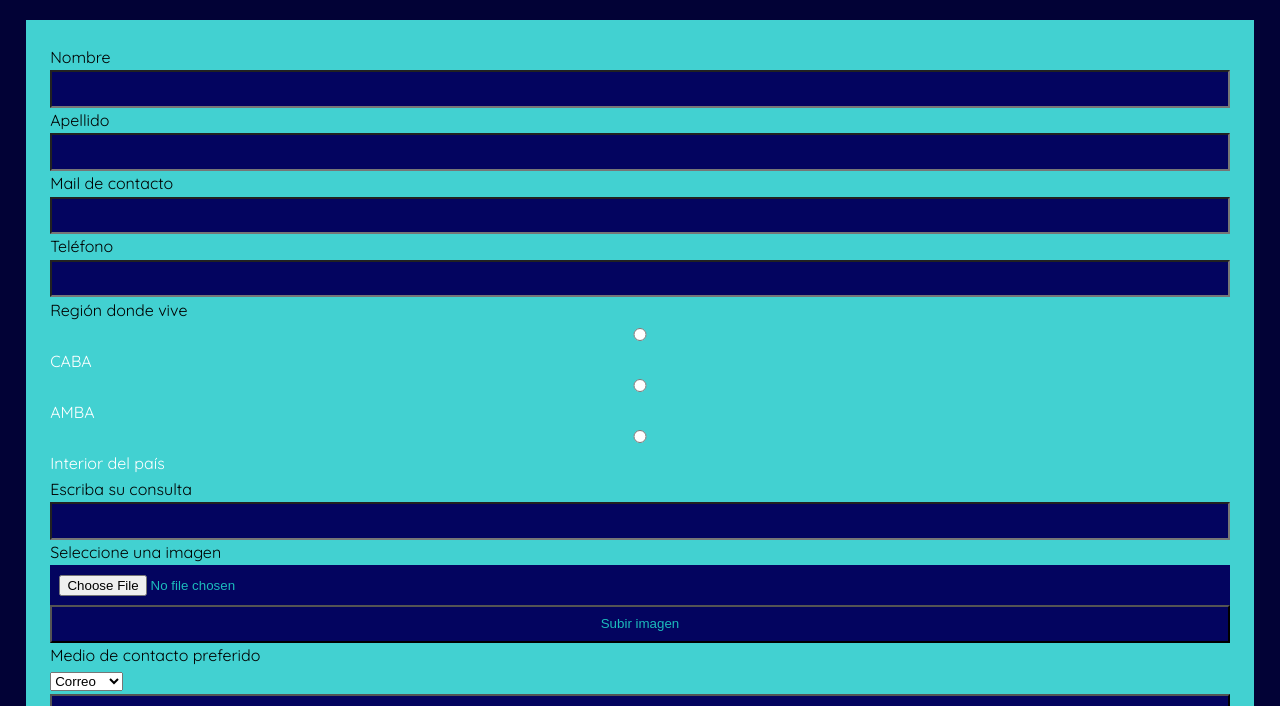
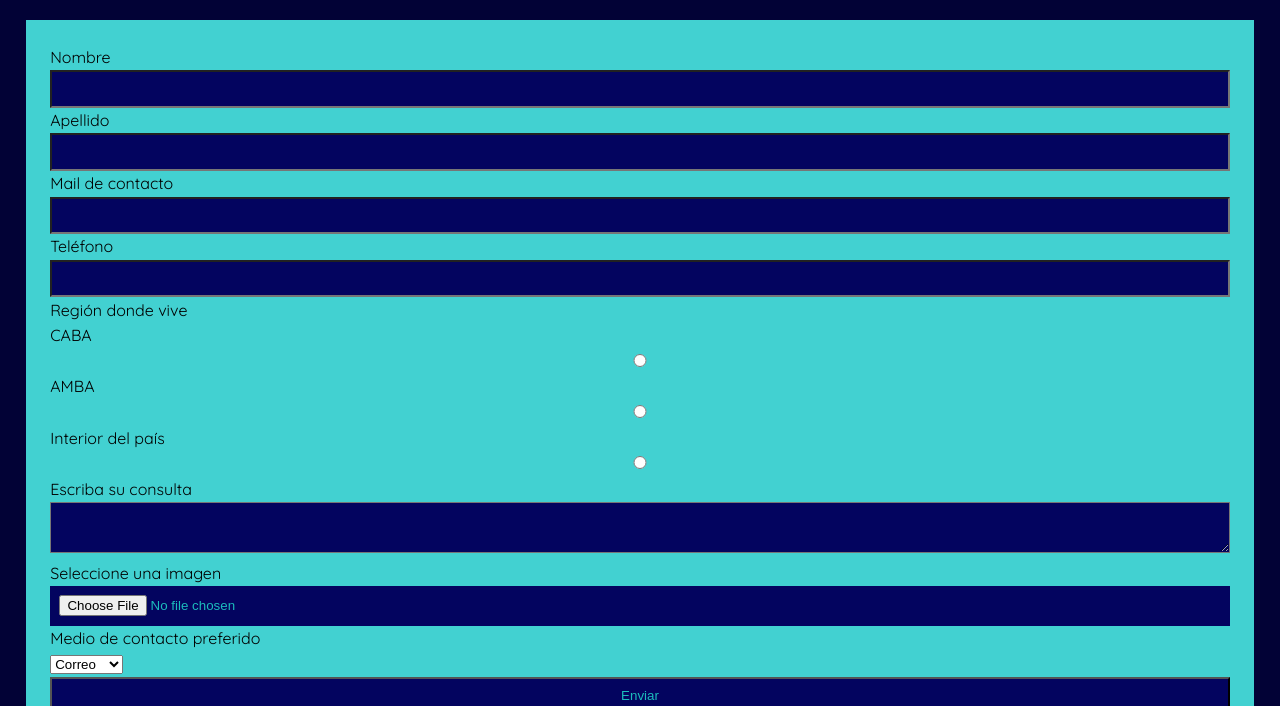
Before and after one commit to mfgallardo/Proyecto-front, a website: page pages/contacto.html in a window 1280 px wide. Shown: the part 241-947 px from the top of the page. Drawn offline with nearby package versions, Linux system fonts and the light colour scheme.

```diff
--- a/pages/contacto.html
+++ b/pages/contacto.html
@@ -109,35 +109,50 @@
                 <textarea name="consulta" rows="3"></textarea>
               </p>
             </form> -->
-            <form action="#" method="post" enctype="multipart/form-data">
+            <form
+              action="#"
+              method="post"
+              enctype="multipart/form-data"
+              class="form-contact"
+            >
               <label for="nombre">Nombre</label>
-              <input type="text" name="nombre" />
+              <input type="text" id="nombre" name="nombre" />
+
               <label for="apellido">Apellido</label>
-              <input type="text" name="apellido" />
+              <input type="text" id="apellido" name="apellido" />
+
               <label for="mail">Mail de contacto</label>
-              <input type="email" name="mail" />
+              <input type="email" id="mail" name="mail" />
+
               <label for="telefono">Teléfono</label>
-              <input type="tel" name="telefono" />
-              <label for="region">Región donde vive</label>
-              <input type="radio" name="region" value="CABA" />CABA
-              <input type="radio" name="region" value="AMBA" />AMBA
+              <input type="tel" id="telefono" name="telefono" />
+
+              <label>Región donde vive</label>
+              <label for="region-caba">CABA</label>
+              <input type="radio" id="region-caba" name="region" value="CABA" />
+              <label for="region-amba">AMBA</label>
+              <input type="radio" id="region-amba" name="region" value="AMBA" />
+              <label for="region-interior">Interior del país</label>
               <input
                 type="radio"
+                id="region-interior"
                 name="region"
                 value="Interior del país"
-              />Interior del país
+              />
+
               <label for="consulta">Escriba su consulta</label>
-              <input type="text" name="consulta" />
+              <textarea id="consulta" name="consulta"></textarea>
+
               <label for="imagen">Seleccione una imagen</label>
-              <input type="file" name="imagen" accept="imagen/*" />
-              <input type="submit" value="Subir imagen" />
+              <input type="file" id="imagen" accept="imagen/*" />
+
               <label for="respuesta">Medio de contacto preferido</label>
-              <select name="respuesta">
+              <select id="respuesta" name="respuesta">
                 <option>Correo</option>
                 <option>Teléfono</option>
               </select>
-              <label for="enviar" value="Enviar"></label>
-              <input type="submit" value="Enviar" />
+
+              <input class="item-submit" type="submit" value="Enviar" />
             </form>
           </div>
         </div>
```
